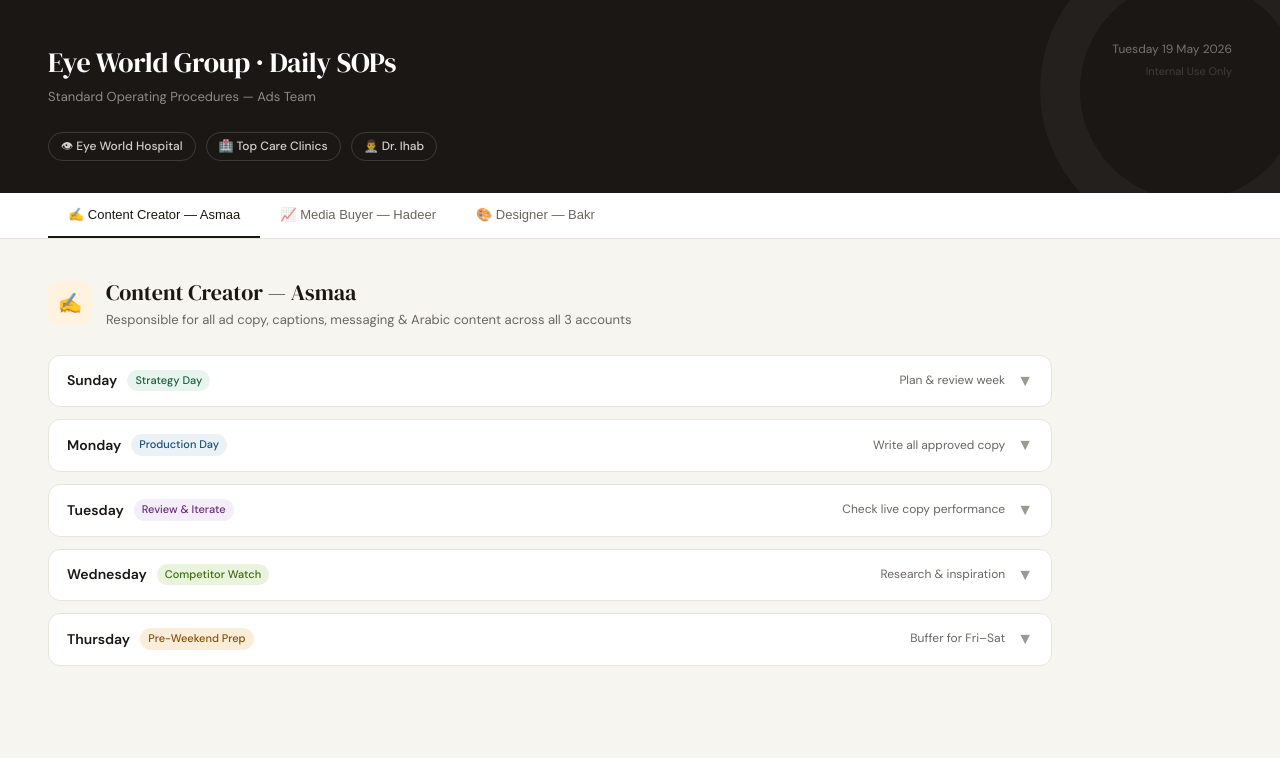
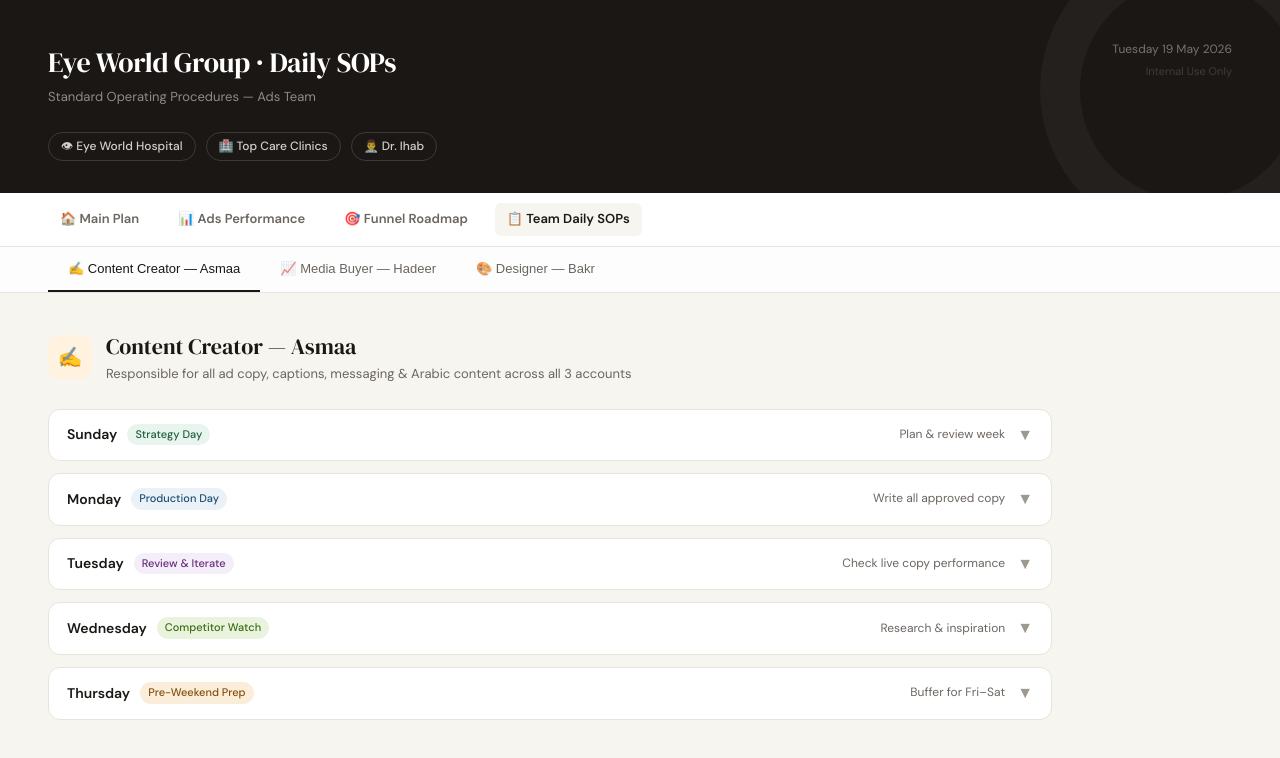
Before and after one commit to hamdielshimi-cmd/Team-Daily-Action-Plan, a plain HTML site: page index.html in a window 1280 px wide. Drawn offline with Linux system fonts and the light colour scheme.

Commit message:
Add navigation tabs to index.html

```diff
--- a/index.html
+++ b/index.html
@@ -247,7 +247,14 @@
   </div>
 </div>
 
-<div class="tabs-wrap">
+<div style="background: #FFFFFF; border-bottom: 1px solid var(--border); padding: 10px 48px; display: flex; gap: 15px; overflow-x: auto;">
+  <a href="index.html" style="text-decoration: none; font-size: 13px; font-weight: 600; color: var(--text-secondary); padding: 6px 12px; border-radius: 6px; transition: 0.2s;" onmouseover="this.style.background='var(--bg)'" onmouseout="this.style.background='none'">🏠 Main Plan</a>
+  <a href="ads-performance.html" style="text-decoration: none; font-size: 13px; font-weight: 600; color: var(--text-secondary); padding: 6px 12px; border-radius: 6px; transition: 0.2s;" onmouseover="this.style.background='var(--bg)'" onmouseout="this.style.background='none'">📊 Ads Performance</a>
+  <a href="EyeWorld_TopCare_Funnel_Roadmap.html" style="text-decoration: none; font-size: 13px; font-weight: 600; color: var(--text-secondary); padding: 6px 12px; border-radius: 6px; transition: 0.2s;" onmouseover="this.style.background='var(--bg)'" onmouseout="this.style.background='none'">🎯 Funnel Roadmap</a>
+  <a href="EyeWorld_Team_Daily_SOPs.html" style="text-decoration: none; font-size: 13px; font-weight: 600; color: var(--text-primary); background: var(--bg); padding: 6px 12px; border-radius: 6px; transition: 0.2s;">📋 Team Daily SOPs</a>
+</div>
+
+<div class="tabs-wrap" style="background: #FDFDFD; border-bottom: 1px solid var(--border);">
   <button class="tab active" onclick="showTab('content', this)">✍️ Content Creator — Asmaa</button>
   <button class="tab" onclick="showTab('buyer', this)">📈 Media Buyer — Hadeer</button>
   <button class="tab" onclick="showTab('designer', this)">🎨 Designer — Bakr</button>
```
